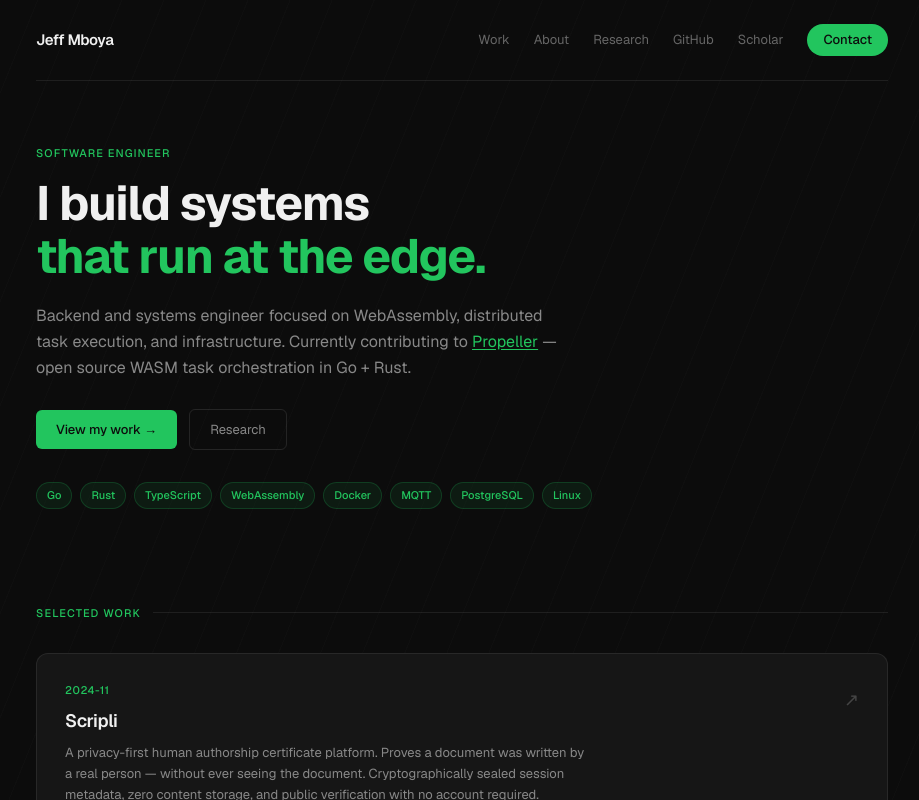
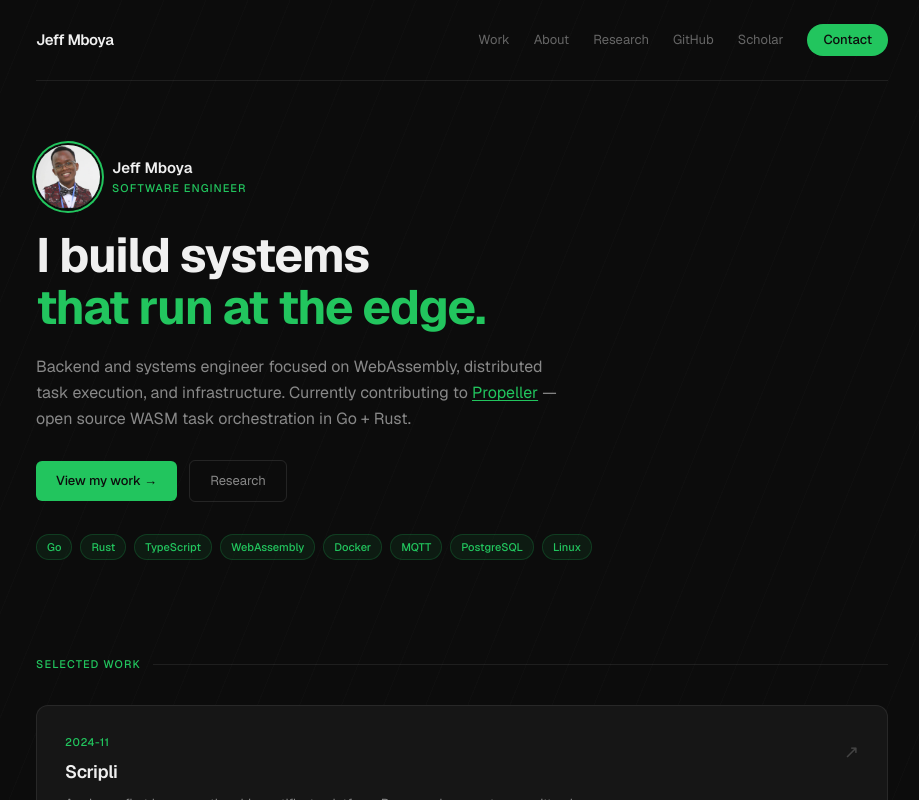
Before and after one commit to JeffMboya/portfolio, a Next.js app: page / in a window 1280 px wide. Shown: the top 800 px of the page, without its empty margins (178-1097 px from the left). Built offline with nearby package versions, Linux system fonts and the light colour scheme.

Commit message:
feat: add profile picture to hero section

```diff
--- a/components/Hero.tsx
+++ b/components/Hero.tsx
@@ -1,4 +1,5 @@
 import Link from 'next/link'
+import Image from 'next/image'
 import StackPill from './StackPill'
 
 const stack = [
@@ -9,8 +10,20 @@ const stack = [
 export default function Hero() {
   return (
     <section className="mb-24">
-      <div className="text-[11px] text-[#22c55e] uppercase tracking-widest mb-4 font-medium">
-        Software Engineer
+      <div className="flex items-center gap-3 mb-5">
+        <div className="relative w-[64px] h-[64px] rounded-full ring-2 ring-[#22c55e] ring-offset-2 ring-offset-[#0c0c0c] overflow-hidden shrink-0">
+          <Image
+            src="/avatar.jpg"
+            alt="Jeff Mboya"
+            fill
+            className="object-cover"
+            priority
+          />
+        </div>
+        <div>
+          <div className="text-[15px] font-semibold text-[#f0f0f0]">Jeff Mboya</div>
+          <div className="text-[11px] text-[#22c55e] uppercase tracking-widest font-medium">Software Engineer</div>
+        </div>
       </div>
       <h1 className="text-[48px] font-bold leading-[1.1] tracking-tight mb-5">
         I build systems<br />
```
Also changed, not shown: public/avatar.jpg (added).
